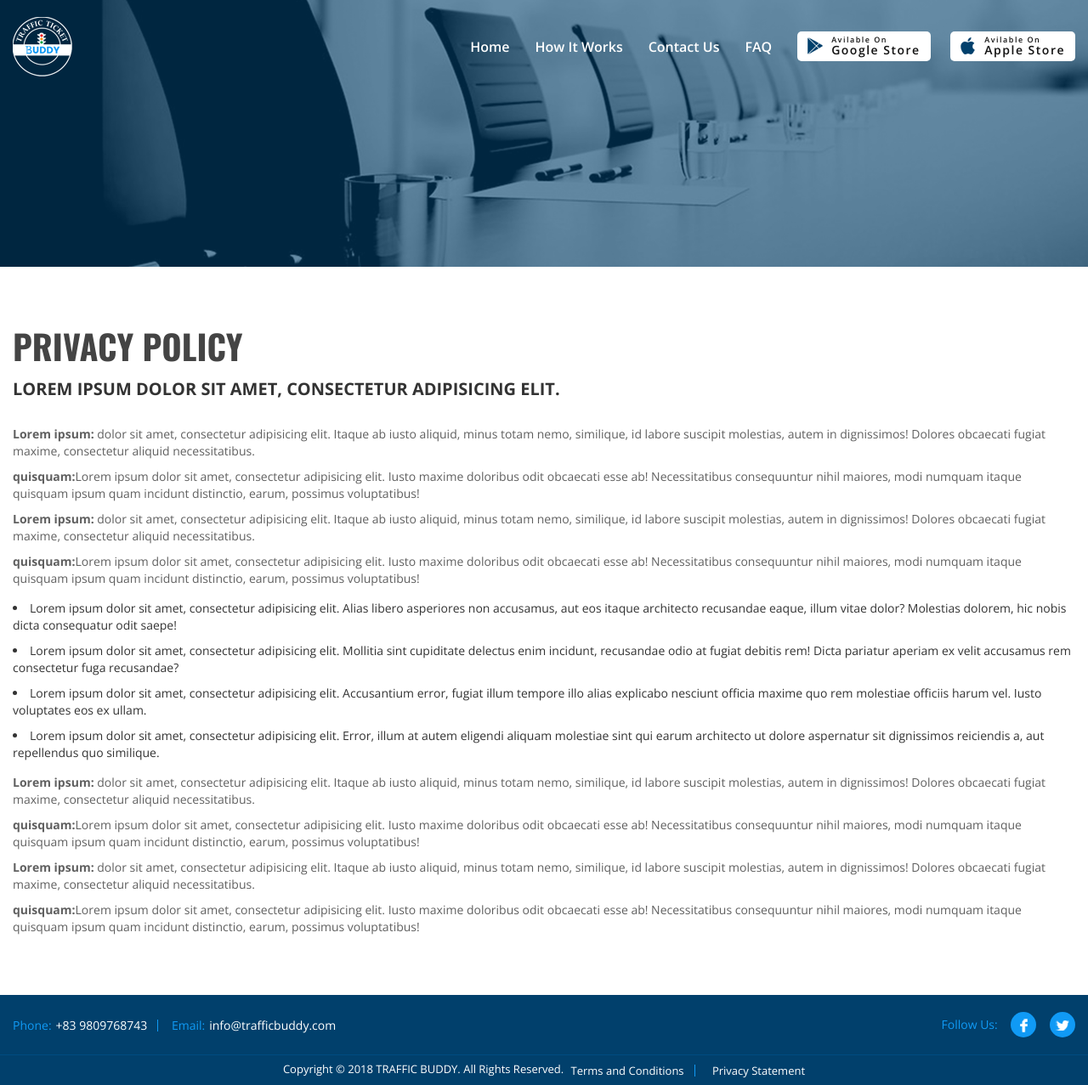
After one commit to yaju1234/trafficbuddy, a PHP site: page /privacy-policy.php in a window 1280 px wide; the page is wider, and only the part inside the window is pictured. The commit adds this page. Shown: that part at 85% size. Run offline with PHP 8.4, Linux system fonts and the light colour scheme.

Commit message:
first change

```diff
--- a/assets/css/style.css
+++ b/assets/css/style.css
@@ -16,8 +16,8 @@ h1, h2, h3, h4, h5, h6 { margin: 0; padding: 0; }
 h1 { font-family: 'Oswald', sans-serif; font-size: 45px; color: #fff; font-weight: 400; line-height: 52px; text-transform: none; text-transform: uppercase; }
 h2 { font-family: 'Oswald', sans-serif; font-size: 40px; color: #444444; font-weight: 700; line-height: 46px; text-transform: none; text-transform: uppercase; margin: 0px 0px 15px; }
 h3 { font-family: 'Oswald', sans-serif; font-size: 30px; line-height: 36px; color: #333333; font-weight: 400; text-transform: capitalize; margin: 0px 0px 15px; }
-h4 { font-family: 'Open Sans', sans-serif; font-size: 24px; line-height: 30px; color: #333333; text-transform: capitalize; margin: 0 0 15px; }
-h5 { font-family: 'Open Sans', sans-serif; font-size: 20px; line-height: 26px; color: #333333; text-transform: uppercase; font-weight: 300; }
+h4 { font-family: 'Open Sans', sans-serif; font-size: 24px; line-height: 30px; color: #333333; text-transform: capitalize; }
+h5 { font-family: 'Open Sans', sans-serif; font-size: 20px; line-height: 26px; color: #333333; text-transform: uppercase; font-weight: 700; }
 h6 { }
 
 /*-------------------------------------------------- PADDING */
@@ -65,7 +65,7 @@ input[type=text], input[type=password] { outline: none; color: #666; }
 :-ms-input-placeholder { opacity: 1; }
 
 /*------------------------------------------------------- CONTAINER */
-.container { max-width: 1200px; margin: 0 auto; padding: 0 15px; position: relative; z-index: 3; }
+.container { max-width: 1320px; margin: 0 auto; padding: 0 15px; position: relative; z-index: 3; }
 .container:after { content: ""; display: table; clear: both; }
 .btn { display: inline-block; vertical-align: top; font-size: 14px; line-height: 20px; color: #fff; text-transform: uppercase; font-weight: 400; padding: 10px 40px; border-radius: 20px; border: none; }
 .btn.large { padding: 15px 50px; border-radius: 0px; font-size: 16px; line-height: 22px; }
@@ -154,18 +154,17 @@ footer ul { display: block; }
 footer ul.left-list { float: left; margin: 5px 0px 0px; }
 footer ul.right-list { float: right; }
 footer ul:after { content: ""; display: table; clear: both; }
-footer ul li { display: inline-block; vertical-align: middle; padding: 0 12px; font-size: 14px; line-height: 14px; font-weight: normal; font-weight: 400; color: #109af5; }
+footer ul li { display: inline-block; vertical-align: middle; padding: 0 12px; font-size: 14px; line-height: 14px; font-weight: normal; font-weight: 400; color: #109af5; border-right: 1px solid #109af5; }
 footer ul li:first-child { padding-left: 0px; }
-footer ul li:last-child { padding-right: 0px; }
-footer ul.left-list li { border-right: 1px solid #109af5; }
-footer ul.left-list li:last-child { border-right: none; }
+footer ul li:last-child { padding-right: 0px; border-right: none; }
 footer ul li a { text-decoration: none; font-size: 14px; line-height: 14px; font-weight: 400; color: #fff; margin-left: 5px; }
 footer ul li a:hover { color: #109af5; }
-footer ul.right-list li { padding: 0px 12px 0px 0px; }
+footer ul.right-list li { padding: 0px 12px 0px 0px; border: none; }
 footer ul.right-list li:last-child { padding-right: 0px; }
 footer ul.right-list li a { width: 30px; height: 30px; line-height: 30px; text-align: center; background-color: #109af5; border-radius: 50%; margin: 0px; display: inline-block; vertical-align: top; }
-footer .copyright { padding: 10px 0px; border-top: 1px solid #004c81; text-align: center; font-size: 13px; line-height: 20px; color: #fff; }
-
+footer .copyright { padding: 10px 0px; border-top: 1px solid #004c81; text-align: center; font-size: 13px; line-height: 13px; color: #fff; }
+footer .copyright ul { display: inline-block; vertical-align: top; }
+footer .copyright ul li a { font-size: 13px; line-height: 13px; }
 
 
 /* -----INNER PAGE STARTS HERE----- */
@@ -180,10 +179,11 @@ footer .copyright { padding: 10px 0px; border-top: 1px solid #004c81; text-align
 .how-its-work .row { -webkit-display: flex; display: flex; -webkit-flex-flow: row wrap; flex-flow: row wrap; justify-content: space-between; align-items: center; border-bottom: 1px solid #ddd; padding: 70px 0px; }
 .how-its-work .screen { width: 40%; text-align: right; }
 .how-its-work .description { width: 55%; text-align: left; }
-
 .how-its-work .row:nth-child(even) .screen { order: 2; text-align: left; }
 .how-its-work .row:nth-child(even) .description { order: 1; text-align: right; }
 .how-its-work .row:last-child { padding-bottom: 0px; border-bottom: none; }
+.how-its-work h3 { margin: 0px 0px 25px; }
+.how-its-work p { line-height: 24px; }
 
 
 /* -----SUPPORT----- */
@@ -238,3 +238,22 @@ ul.contact-list li input[type="submit"]:hover { background-color: #01406c; color
 .contact .contact-via .call-us p strong { color: #333; }
 .contact .contact-via .btn { background-image: url('../images/icon-contact-btn.png'); background-repeat: no-repeat; background-position: 25px 6px; padding: 10px 30px 10px 60px; margin: 20px 0 0; }
 .contact .contact-via .location:before { background: url('../images/icon-location.png') no-repeat 0px 0px; }
+
+
+
+/* -----FAQ PAGE----- */
+.ui-accordion { margin: 60px 0px 0px; text-align: left; }
+.ui-accordion-header { font-size: 20px; line-height: 20px; margin: 0px 0px 2px; position: relative; cursor: pointer; padding: 10px 35px 10px 15px; background-color: #ddd; }
+.ui-accordion-header span { background-image: url('../images/accordian-arrow.png'); background-position: 0px 0px; background-repeat: no-repeat; width: 14px; height: 9px; position: absolute; right: 15px; top: 18px; }
+.ui-accordion-header-active.ui-accordion-header { margin: 0px; background-color: #109af5; color: #fff; }
+.ui-accordion-header-active.ui-accordion-header span { background-image: url('../images/accordian-arrow-active.png'); }
+.ui-accordion-content { padding: 15px; border: 1px solid #ddd; font-size: 14px; line-height: 22px; color: #333; }
+.ui-accordion-content-active { border: 1px solid #109af5; }
+
+
+/* -----TERMS AND CONDITION----- */
+.terms-condition { padding: 70px 0px; }
+.terms-condition h5 { margin: 0px 0px 30px; }
+.terms-condition ul { margin: 15px 0px; }
+.terms-condition ul li { list-style: inside; font-size: 14px; line-height: 20px; color: #333; margin: 0px 0px 10px; }
+.terms-condition ul li:last-child { margin: 0px; }
--- a/include/footer.php
+++ b/include/footer.php
@@ -14,7 +14,11 @@
 		</div>
 		<div class="copyright scrollimation fade-down">
 			<div class="container">
-				&copy; 2018 All Rights Reserved by Traffic Buddy .
+				Copyright © 2018 TRAFFIC BUDDY. All Rights Reserved.
+				<ul>
+					<li><a href="terms-conditions.php">Terms and Conditions</a></li>
+					<li><a href="privacy-policy.php">Privacy Statement</a></li>
+				</ul>
 			</div>
 		</div>
 	</footer>
--- /dev/null
+++ b/privacy-policy.php
@@ -0,0 +1,30 @@
+<?php include('include/header.php') ?>
+
+	<!-- INNER BANNER -->
+	<div class="inner-banner" >
+		<img src="assets/images/works.jpg" alt="">
+	</div>
+
+	<!-- SUPPORT -->
+	<div class="terms-condition">
+		<div class="container">
+			<h2 class="scrollimation fade-in scale-in">privacy policy</h2>
+			<h5 class="scrollimation fade-left d1">Lorem ipsum dolor sit amet, consectetur adipisicing elit.</h5>
+			<p class="scrollimation fade-right d1"><strong>Lorem ipsum:</strong> dolor sit amet, consectetur adipisicing elit. Itaque ab iusto aliquid, minus totam nemo, similique, id labore suscipit molestias, autem in dignissimos! Dolores obcaecati fugiat maxime, consectetur aliquid necessitatibus.</p>
+			<p class="scrollimation fade-right d1"><strong>quisquam:</strong>Lorem ipsum dolor sit amet, consectetur adipisicing elit. Iusto maxime doloribus odit obcaecati esse ab! Necessitatibus consequuntur nihil maiores, modi numquam itaque quisquam ipsum quam incidunt distinctio, earum, possimus voluptatibus!</p>
+			<p class="scrollimation fade-right d1"><strong>Lorem ipsum:</strong> dolor sit amet, consectetur adipisicing elit. Itaque ab iusto aliquid, minus totam nemo, similique, id labore suscipit molestias, autem in dignissimos! Dolores obcaecati fugiat maxime, consectetur aliquid necessitatibus.</p>
+			<p class="scrollimation fade-right d1"><strong>quisquam:</strong>Lorem ipsum dolor sit amet, consectetur adipisicing elit. Iusto maxime doloribus odit obcaecati esse ab! Necessitatibus consequuntur nihil maiores, modi numquam itaque quisquam ipsum quam incidunt distinctio, earum, possimus voluptatibus!</p>
+			<ul>
+				<li class="scrollimation fade-left d2">Lorem ipsum dolor sit amet, consectetur adipisicing elit. Alias libero asperiores non accusamus, aut eos itaque architecto recusandae eaque, illum vitae dolor? Molestias dolorem, hic nobis dicta consequatur odit saepe!</li>
+				<li class="scrollimation fade-left d2">Lorem ipsum dolor sit amet, consectetur adipisicing elit. Mollitia sint cupiditate delectus enim incidunt, recusandae odio at fugiat debitis rem! Dicta pariatur aperiam ex velit accusamus rem consectetur fuga recusandae?</li>
+				<li class="scrollimation fade-left d2">Lorem ipsum dolor sit amet, consectetur adipisicing elit. Accusantium error, fugiat illum tempore illo alias explicabo nesciunt officia maxime quo rem molestiae officiis harum vel. Iusto voluptates eos ex ullam.</li>
+				<li class="scrollimation fade-left d2">Lorem ipsum dolor sit amet, consectetur adipisicing elit. Error, illum at autem eligendi aliquam molestiae sint qui earum architecto ut dolore aspernatur sit dignissimos reiciendis a, aut repellendus quo similique.</li>
+			</ul>
+			<p class="scrollimation fade-right d1"><strong>Lorem ipsum:</strong> dolor sit amet, consectetur adipisicing elit. Itaque ab iusto aliquid, minus totam nemo, similique, id labore suscipit molestias, autem in dignissimos! Dolores obcaecati fugiat maxime, consectetur aliquid necessitatibus.</p>
+			<p class="scrollimation fade-right d1"><strong>quisquam:</strong>Lorem ipsum dolor sit amet, consectetur adipisicing elit. Iusto maxime doloribus odit obcaecati esse ab! Necessitatibus consequuntur nihil maiores, modi numquam itaque quisquam ipsum quam incidunt distinctio, earum, possimus voluptatibus!</p>
+			<p class="scrollimation fade-right d1"><strong>Lorem ipsum:</strong> dolor sit amet, consectetur adipisicing elit. Itaque ab iusto aliquid, minus totam nemo, similique, id labore suscipit molestias, autem in dignissimos! Dolores obcaecati fugiat maxime, consectetur aliquid necessitatibus.</p>
+			<p class="scrollimation fade-right d1"><strong>quisquam:</strong>Lorem ipsum dolor sit amet, consectetur adipisicing elit. Iusto maxime doloribus odit obcaecati esse ab! Necessitatibus consequuntur nihil maiores, modi numquam itaque quisquam ipsum quam incidunt distinctio, earum, possimus voluptatibus!</p>
+		</div>
+	</div>
+
+<?php include('include/footer.php') ?>
```
Also changed, not shown: faq.php (+16 -1 lines), terms-conditions.php (added, +30 -0 lines), assets/images/accordian-arrow-active.png (added), assets/images/accordian-arrow.png (added), assets/images/icon-facebook.png, assets/images/icon-twitter.png, 2 other files.
